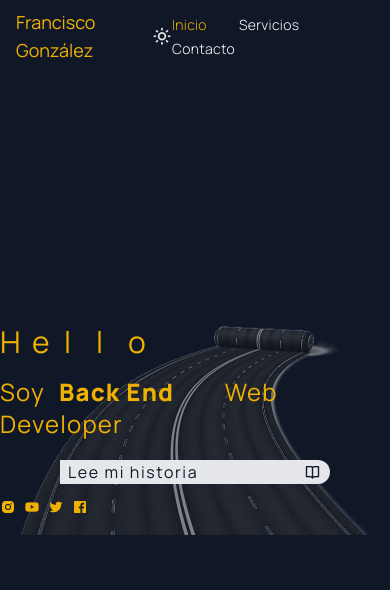
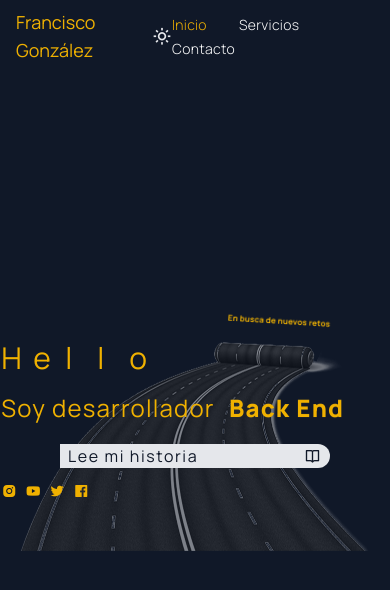
Before and after one commit to fgp4321/Portfolio, a React (Vite) app: page / in a window 390 px wide. Shown: the top 590 px of the page. Built offline with nearby package versions, Linux system fonts and the light colour scheme.

Commit message:
frase nuevos retos

```diff
--- a/src/components/Hero.jsx
+++ b/src/components/Hero.jsx
@@ -36,7 +36,7 @@ const Hero = () => {
             ))}
           </span>
           <span className='xl:text-6xl md:text-4xl text-2xl tracking-wider xl:py-4 py-2 overflow-hidden'>
-            Soy {' '} <span className={`inline-block xl:w-[380px] md:w-[240px] w-[160px] lg:ml-6 ml-2 font-extrabold transform origin-left transition-transform duration-300 ease-out ${isRotating ? 'rotate-[100deg]' : 'rotate-0'}`}>{currentText}</span>{' '}Web Developer
+            Soy desarrollador{' '} <span className={`inline-block xl:w-[380px] md:w-[240px] w-[160px] lg:ml-6 ml-2 font-extrabold transform origin-left transition-transform duration-300 ease-out ${isRotating ? 'rotate-[100deg]' : 'rotate-0'}`}>{currentText}</span>
           </span>
         </h1>
         <button className='xl:w-[400px] md:w-[300px] w-[270px] bg-gray-200 md:py-1 py-0 md:px-4 px-2 xl:text-2xl md:text-xl text-base text-gray-900 tracking-widest rounded-r-4xl flex justify-between items-center md:mr-auto md:mx-0 mx-auto' onClick={() => setIsTextVisible(!isTextVisible)} onMouseEnter={() => setRoadImageOpacity(0.8)} onMouseLeave={() => setRoadImageOpacity(0.5)} >{isTextVisible ? 'Oculta mi historia' : 'Lee mi historia'} <i className={`bx ${isTextVisible ? 'bx-book-alt' : 'bx-book-open'}`}></i></button>
@@ -47,6 +47,7 @@ const Hero = () => {
         </div>
         <div className='lg:w-[600px] md:w-[500px] w-[350px] absolute left-1/2 -translate-x-1/2 -z-10'>
           <img src="images/road.png" alt="Road Image" className='w-full mx-auto transition-opacity duration-300' style={{opacity: roadImageOpacity}}/>
+          <span className='xl:text-xs md:text-[10px] text-[8px] font-bold tracking-wide text-yellow-500 absolute -top-5 xl:right-22 lg:right-26 md:right-16 right-10 rotate-[3.5deg] animate-bounce'>En busca de nuevos retos</span>
           <div className={`xl:h-[150px] h-[100px] px-3 xl:text-lg md:text-base text-xs font-light text-gray-200 text-justify tracking-wide overflow-y-auto transform origin-top custom-scrollbar ${isTextVisible ? 'scale-y-100' : 'scale-y-0'} transition-transform duration-300`}>
             <p className='xl:py-3 py-1 px-1 [&::first-letter]:text-[30px] [&::first-letter]:ml-5 [&::first-letter]:text-yellow-500'>{aboutText}</p>
           </div>
--- a/src/index.css
+++ b/src/index.css
@@ -21,3 +21,19 @@
 .custom-scrollbar::-webkit-scrollbar-thumb:hover {
     background-color: #f59e0b;
 }
+
+@theme {
+    --animate-bounce: bounce 2s infinite;
+
+    @keyframes bounce {
+        0%,
+        100% {
+            transform: translateY(-75%);
+            animation-timing-function: ease-out;
+        }
+        50% {
+            transform: translateY(2px);
+            animation-timing-function: ease-out;
+        }
+    }
+}
```
